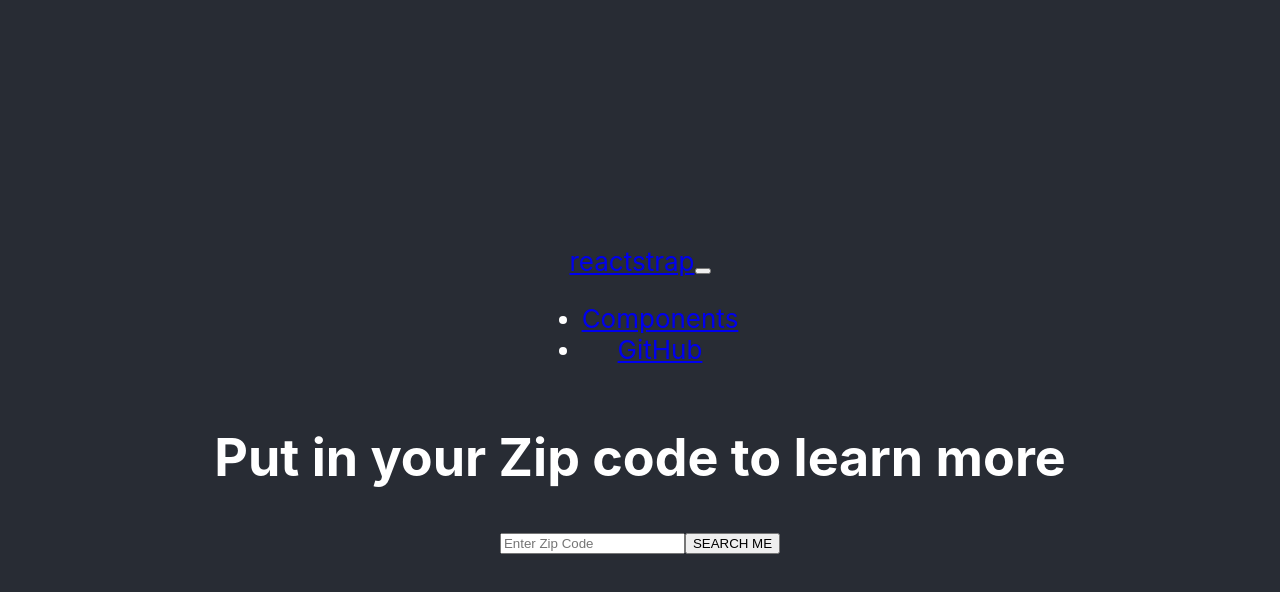
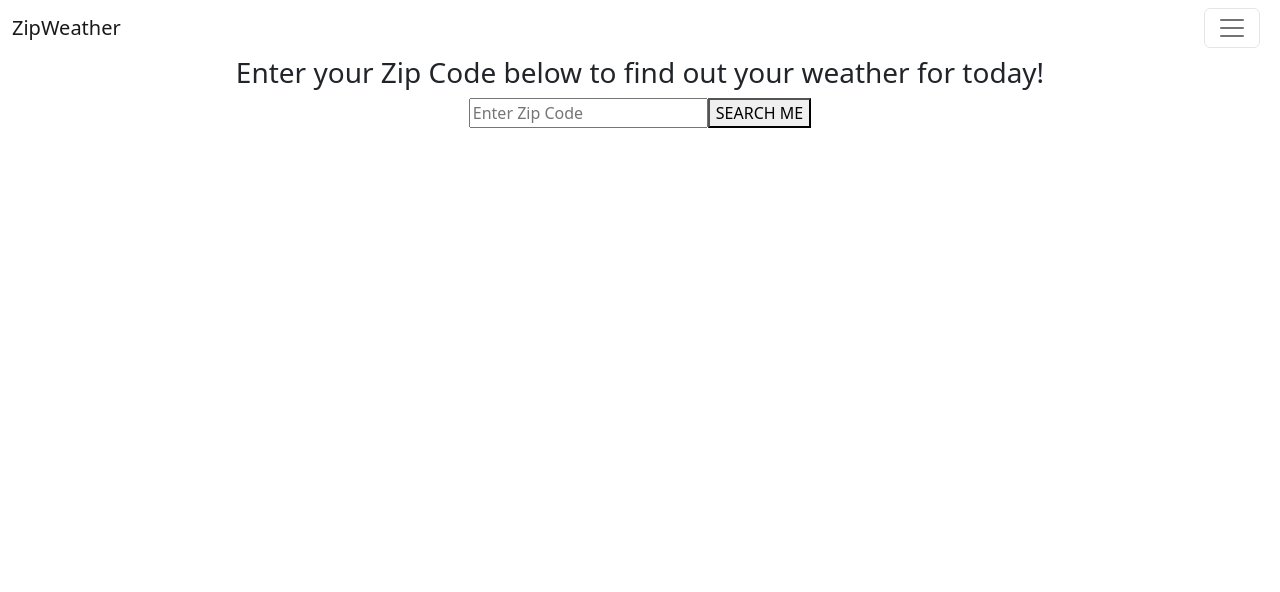
Before and after one commit to redpumpkin21/Weather, a React (Create React App) app: page / in a window 1280 px wide. Shown: the top 592 px of the page. Built offline with nearby package versions, Linux system fonts and the light colour scheme; no server answers.

Commit message:
navbar added

```diff
--- a/src/App.css
+++ b/src/App.css
@@ -1,8 +1,9 @@
 .App {
   text-align: center;
+  min-height: 100vh;
 }
 
-.App-header {
+/* .App-header {
   background-color: #282c34;
   min-height: 100vh;
   display: flex;
@@ -11,7 +12,7 @@
   justify-content: center;
   font-size: calc(10px + 2vmin);
   color: white;
-}
+} */
 
 .App-link {
   color: #61dafb;
@@ -24,6 +25,12 @@
   to {
     transform: rotate(360deg);
   }
+}
+
+.display{
+  display: flex;
+  flex-direction: column;
+  align-items: center;
 }
 
 .temp{
--- a/src/App.js
+++ b/src/App.js
@@ -1,6 +1,8 @@
 import logo from './logo.svg';
 import './App.css';
 import {useEffect, useState} from 'react'
+
+import 'bootstrap/dist/css/bootstrap.min.css';
 import Display from './Components.js/display';
 import Form from './Components.js/form';
 import Navar from './Components.js/Nav';
--- a/src/Components.js/Nav.js
+++ b/src/Components.js/Nav.js
@@ -9,7 +9,7 @@ import {
   NavLink,
 } from 'reactstrap';
 
-const Navar = (props) =>{
+function Navar(props) {
   const [collapsed, setCollapsed] = useState(true);
 
   const toggleNavbar = () => setCollapsed(!collapsed);
@@ -18,7 +18,7 @@ const Navar = (props) =>{
     <div>
       <Navbar color="faded" light>
         <NavbarBrand href="/" className="me-auto">
-          reactstrap
+          ZipWeather
         </NavbarBrand>
         <NavbarToggler onClick={toggleNavbar} className="me-2" />
         <Collapse isOpen={!collapsed} navbar>
--- a/src/Components.js/display.js
+++ b/src/Components.js/display.js
@@ -3,7 +3,7 @@ const Display = ({weather}) => {
     const loaded = () => {
         return(
 
-            <div>
+            <div className="display">
                 <div>
                     <p className="name">{weather.name}</p>
                 </div>
@@ -17,7 +17,8 @@ const Display = ({weather}) => {
 
         )}
     const loading = () => {
-        return <h1>Put in your Zip code to learn more</h1>
+        return <h3>Enter your Zip Code below to find out
+            your weather for today!</h3>
     }
         return weather.weather ? loaded() : loading()
  }
```
